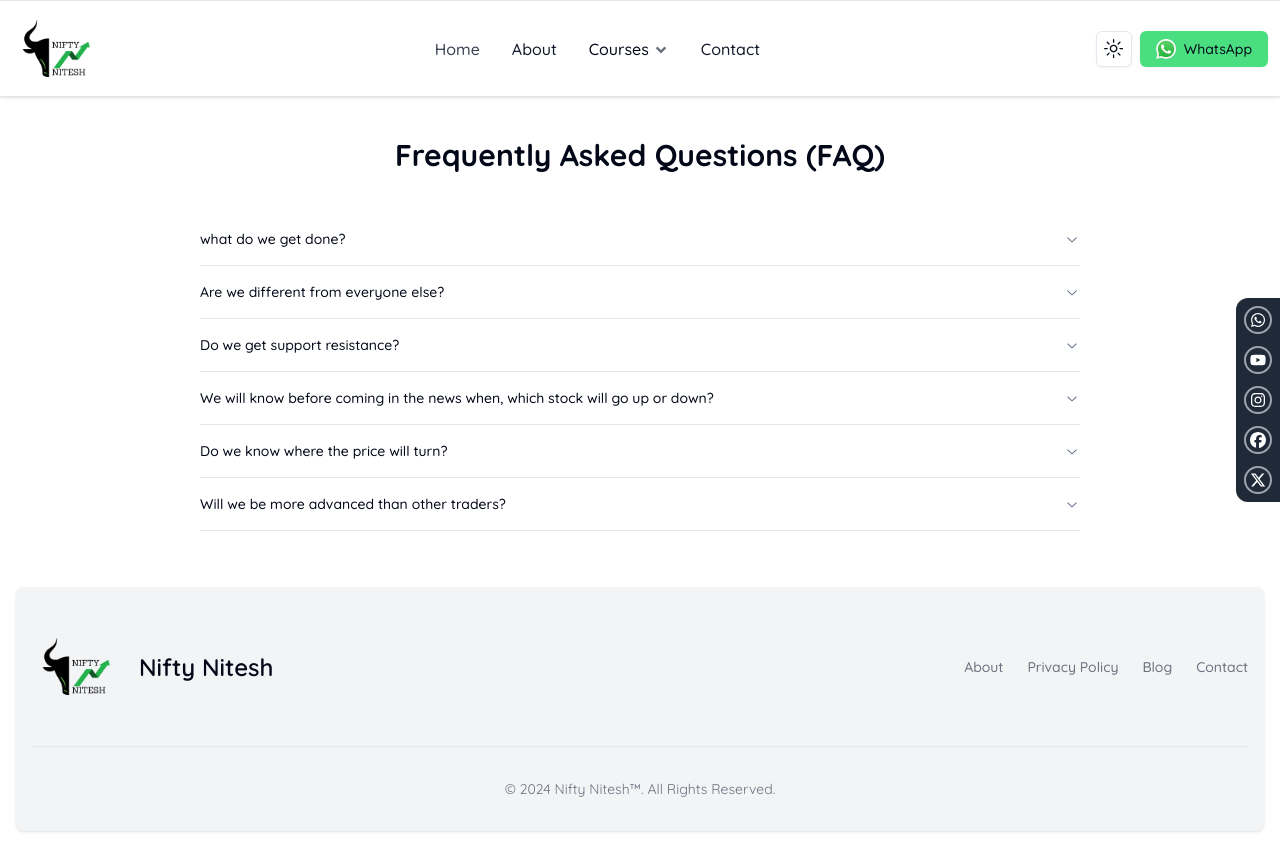
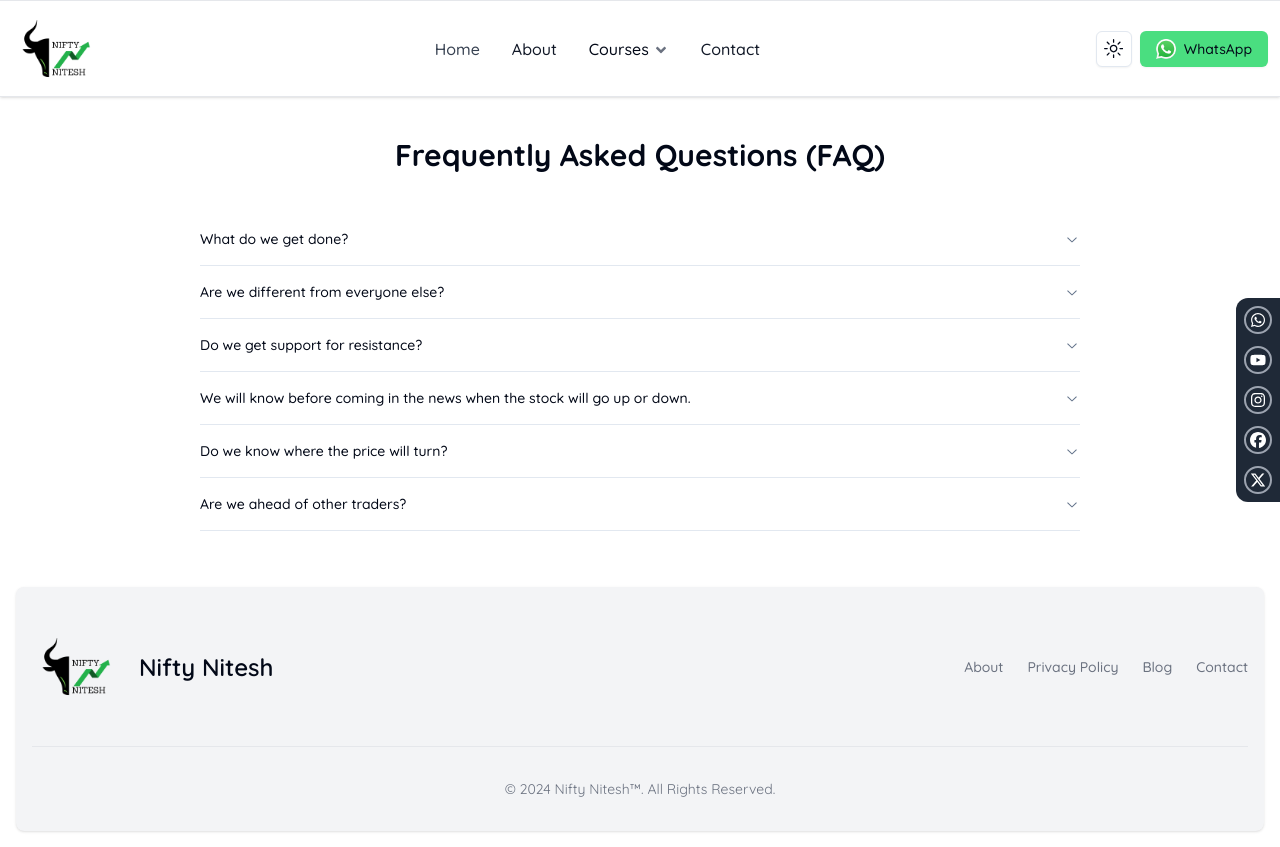
Before and after one commit to riteshk-007/Nifty-Nitesh, a Next.js app: page /faq in a window 1280 px wide. Built offline with nearby package versions, Linux system fonts and the light colour scheme.

Commit message:
Update FAQ triggers and content

```diff
--- a/app/faq/page.js
+++ b/app/faq/page.js
@@ -35,32 +35,31 @@ const FAQ = () => {
 export default FAQ;
 const questions = [
   {
-    trigger: "what do we get done?",
-    content: "We provide Damad Supply Trading",
+    trigger: "What do we get done?",
+    content: "We provide demand-supply trading.",
   },
   {
     trigger: "Are we different from everyone else?",
-    content:
-      " We are different from other traders because we follow smart money concept and institutional footprints.",
+    content: "We use institutional footprints, i.e., demand-supply trading.",
   },
   {
-    trigger: "Do we get support resistance?",
+    trigger: "Do we get support for resistance?",
     content:
-      "No, we do demand supply trading and we stay 2 steps ahead of other traders.",
+      "We do demand supply, and we are two steps ahead of support resistance traders.",
   },
   {
     trigger:
-      "We will know before coming in the news when, which stock will go up or down?",
+      "We will know before coming in the news when the stock will go up or down.",
     content:
-      " Yes, we will know before the news comes what will happen in that stock and what will the price do.",
+      "We would have known before coming in the news which stock would go up or down.",
   },
   {
-    trigger: "Do we know where the price will turn? ",
-    content: "Yes, we will know when and why the price will go up and down.",
+    trigger: "Do we know where the price will turn?",
+    content: "Yes, we will know when and how the price will go up and down.",
   },
   {
-    trigger: " Will we be more advanced than other traders?",
+    trigger: "Are we ahead of other traders?",
     content:
-      "Yes, we are advance than other traders,We look at the price and logically trade above it.",
+      "Yes, we are more advanced than other traders. We look at the price and logically trade above it.",
   },
 ];
```
